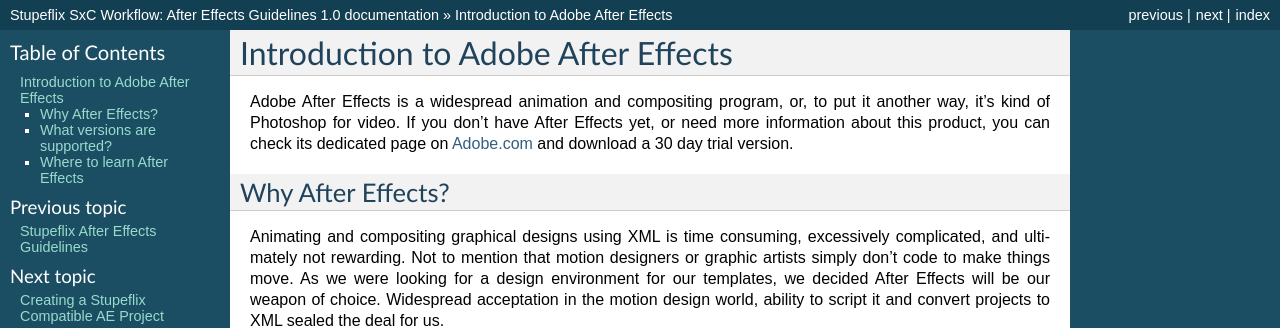
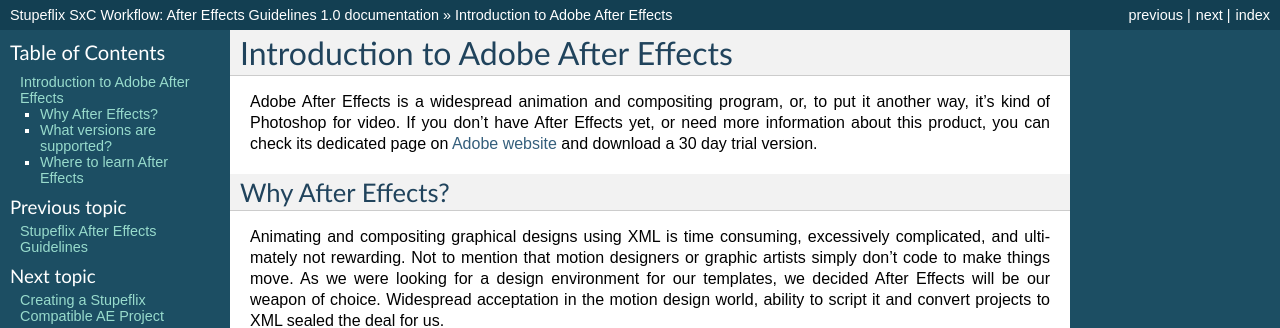
Before and after one commit to Stupeflix/stupeflix-ae-guidelines, a Sphinx documentation site: the page built from docs/01-01_ae_intro.rst, in a window 1280 px wide. Shown: the top 328 px of the page. Built offline with Sphinx 7.4.7, drawn with Linux system fonts in a browser that asks for light colours.

Commit message:
Encore un test

```diff
--- a/docs/01-01_ae_intro.rst
+++ b/docs/01-01_ae_intro.rst
@@ -2,8 +2,8 @@
 Introduction to Adobe After Effects
 ===================================
 
-Adobe After Effects is a widespread animation and compositing program, or, to put it another way, it's kind of Photoshop for video. If you don't have After Effects yet, or need more information about this product, you can check its dedicated page on `Adobe.com
-<http://www.adobe.com/products/aftereffects.html>`_ and download a 30 day trial version.
+Adobe After Effects is a widespread animation and compositing program, or, to put it another way, it's kind of Photoshop for video. If you don't have After Effects yet, or need more information about this product, you can check its dedicated page on `Adobe website <http://www.adobe.com/products/aftereffects.html>`_ and download a 30 day trial version.
+
 
 Why After Effects?
 ------------------
```
